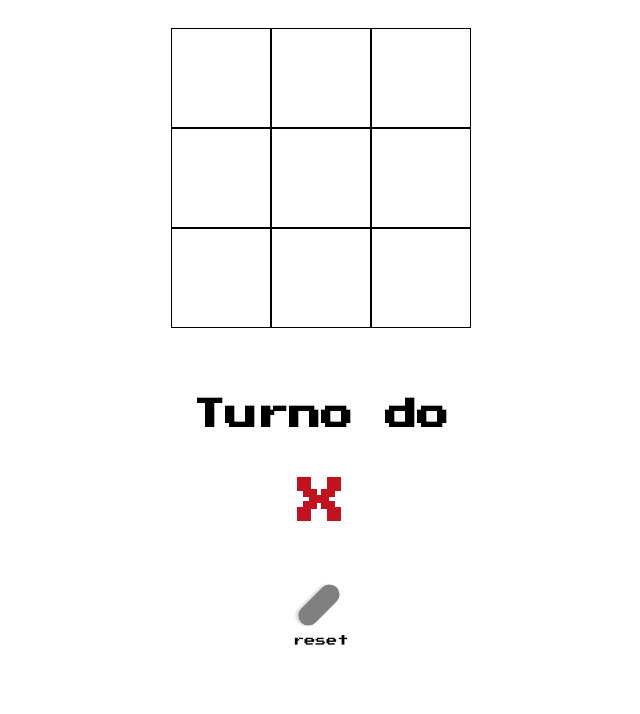
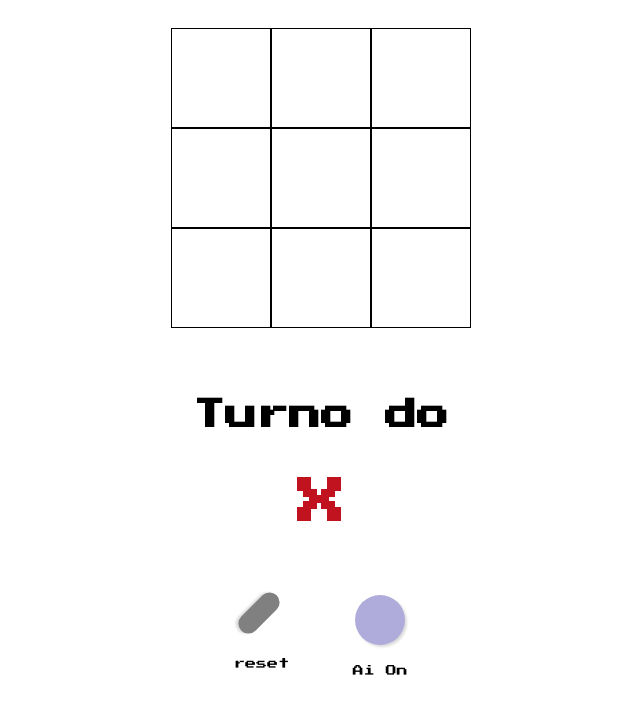
Before and after one commit to LeTXT/ticTacToe, a React (Create React App) app: page / in a window 1280 px wide. Shown: the top 714 px of the page, without its empty margins (319-959 px from the left). Built offline with nearby package versions, Linux system fonts and the light colour scheme.

Commit message:
2 files modified, 1 added add Ai

```diff
--- /dev/null
+++ b/src/components/Ai.jsx
@@ -0,0 +1,42 @@
+import React, {useState} from "react";
+
+import {arrP, arr} from './Arr'
+
+const math = (min, max) => {
+    min = Math.ceil(min)
+    max = Math.floor(max)
+    return Math.floor(Math.random() * (max - min + 1)) + min
+}
+
+export const ai = ({stateArr, setStateArr, setState, index}) => {
+    if(stateArr[math(0, 8)]) {
+        setState([arr[0]])
+    arrP[index] = arr[0]
+    } else {
+        console.log('não')
+    }
+}
+
+export default function Ai() {
+    const [iaState, setIaState] = useState('Ai On')
+
+
+
+
+    const onOf = () => iaState === 'Ai On' ? setIaState('Ai Off') : setIaState('Ai On')
+
+
+    const handleClick = () => {
+        onOf()
+
+    }
+
+    return (
+        <div className="btn-res-class">
+
+            <button className="btn-ai" onClick={() => handleClick()}></button>
+            <p>{iaState}</p>
+
+        </div>
+    )
+}
--- a/src/components/Square.jsx
+++ b/src/components/Square.jsx
@@ -3,6 +3,7 @@ import React, {useState} from 'react'
 import Turn from './Turn'
 import Button from './Button'
 import Reset from './Reset'
+import Ai from './Ai'
 
 import {arr, arrP} from './Arr'
 
@@ -11,7 +12,7 @@ export default function Square() {
   const [stateArr, setStateArr] = useState(arrP)
   const [stateTF, setStateTF] = useState()
 
- console.log(state);
+
   const reset = () => {
     arrP.splice(0)
 
@@ -56,7 +57,11 @@ export default function Square() {
 
       <Turn  turnState={state[0]}/>
 
+      <div className='flex-btn'>
       <Reset reset={() => reset()}/>
+      <Ai stateArr={stateArr} setStateArr={setStateArr} setState={setState}/>
+      </div>
+
     </div>
   )
 }
--- a/src/style.css
+++ b/src/style.css
@@ -119,3 +119,25 @@ button {
   justify-content: center;
   align-items: center;
 }
+
+.btn-ai {
+  border-radius: 50px;
+
+  background-color: #AFACDB;
+
+  width: 50px;
+  height: 50px;
+
+  cursor: pointer;
+
+  border-style: none;
+
+  box-shadow: rgba(0, 0, 0, 0.15) 1.95px 1.95px 2.6px;
+
+  margin: auto;
+}
+
+.flex-btn {
+  display: flex;
+  justify-content: space-evenly;
+}
```
